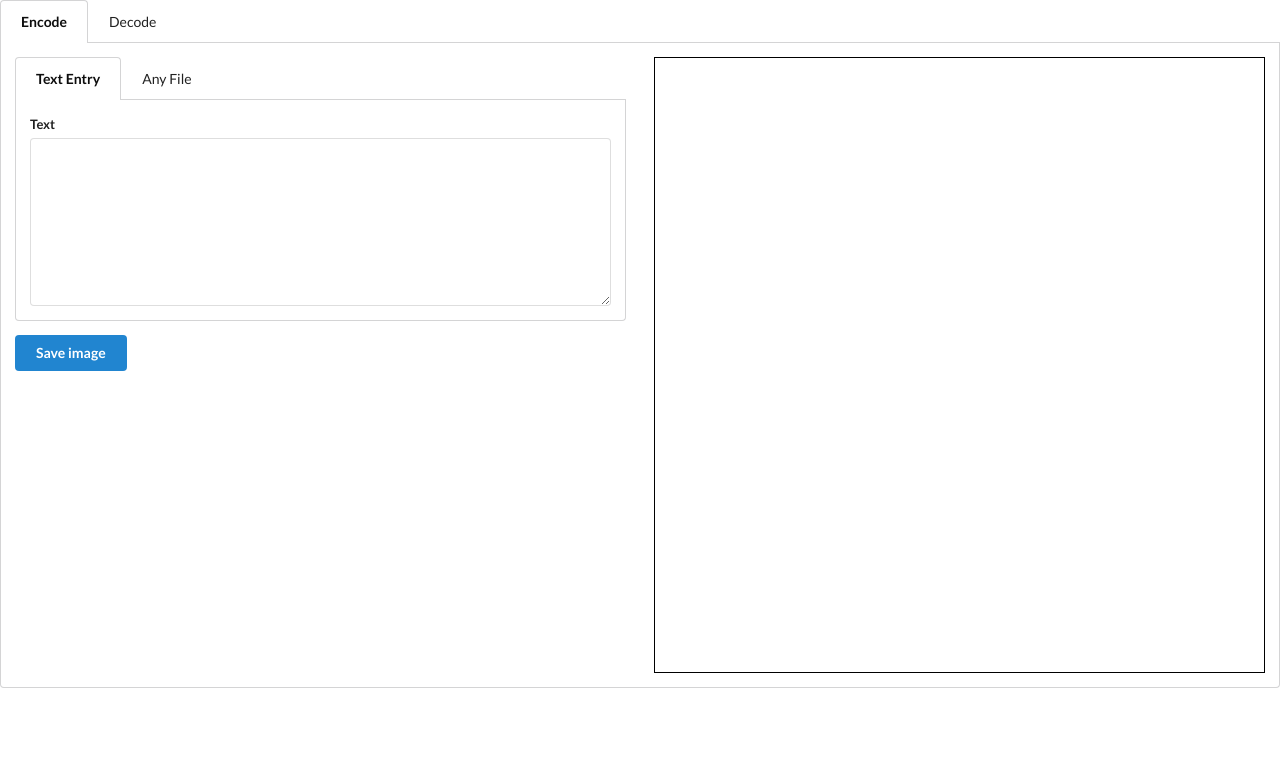
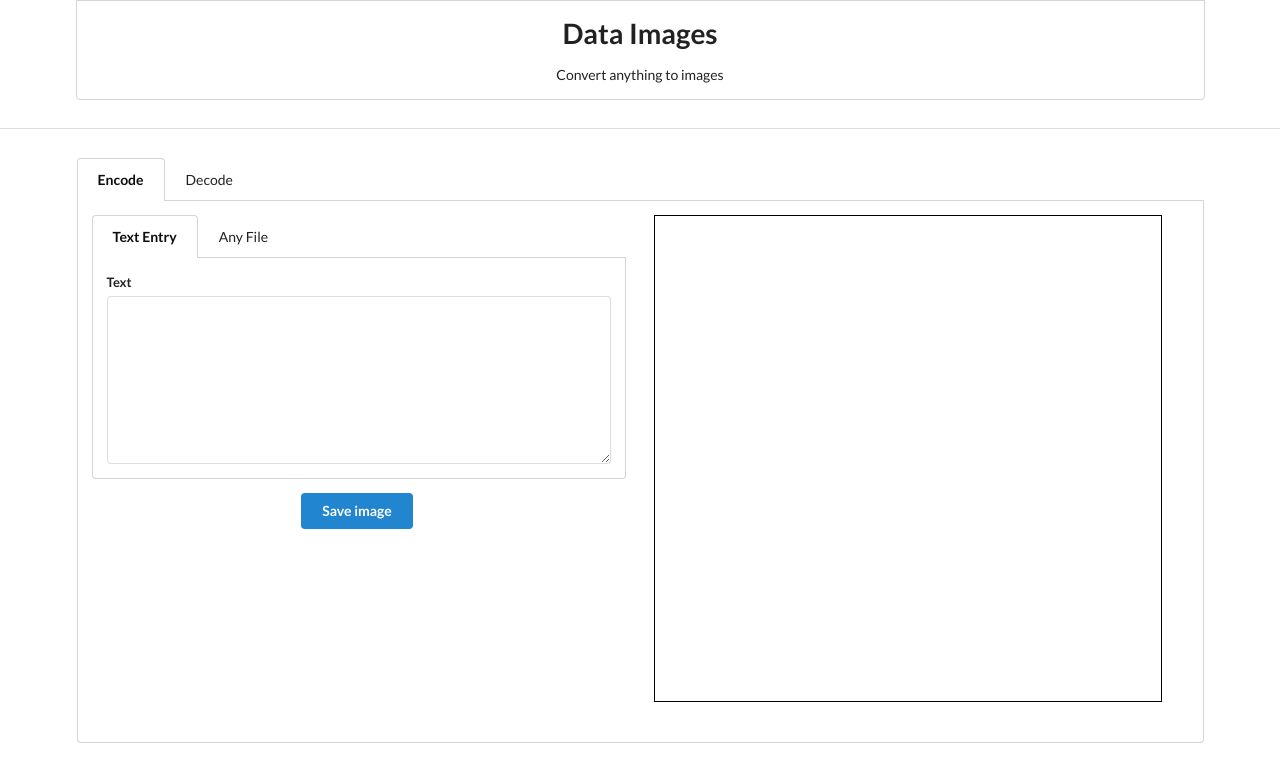
Before and after one commit to Noskcaj19/dataimage, a website with bundled scripts: page src/index.html in a window 1280 px wide. Built offline with nearby package versions, Linux system fonts and the light colour scheme.

Commit message:
Update file structure, improve style

```diff
--- a/src/index.css
+++ b/src/css/index.css
@@ -1,8 +1,8 @@
 canvas {
     border: 1px solid black;
     image-rendering: pixelated;
-    width: 100%;
-    height: 100%;
+    width: 95%;
+    height: 95%;
 }
 
 img {
--- a/src/index.html
+++ b/src/index.html
@@ -20,10 +20,21 @@
     <!-- <link href="https://fonts.googleapis.com/css?family=Inconsolata" rel="stylesheet"> -->
 
     <!-- Custom style -->
-    <link rel="stylesheet" href="index.css" />
+    <link rel="stylesheet" href="css/index.css" />
 </head>
 
 <body>
+    <!-- Header -->
+    <div class="ui center aligned container">
+        <div class="ui bottom attached segment">
+            <h1>Data Images</h1>
+            <p>Convert anything to images</p>
+        </div>
+    </div>
+
+    <div class="ui section divider"></div>
+
+    <div class="ui container">
         <!-- Mode tabs -->
         <div class="ui top attached tabular menu">
             <a class="active item" data-tab="encode">Encode</a>
@@ -58,7 +69,9 @@
                             </div>
                         </form>
                     </div>
+                    <div class="ui center aligned container">
                         <a id="download_link" class="ui primary button" download>Save image</a>
+                    </div>
                 </div>
 
                 <!-- Encoding output -->
@@ -91,12 +104,15 @@
             </div>
             <!-- Decoding output -->
             <form class="ui form">
+                <label>Output</label>
                 <textarea id="decoding_output" readonly=true></textarea>
             </form>
         </div>
 
 
-    <script src="./index.js"></script>
+    </div>
+
+    <script src="./scripts/index.js"></script>
 </body>
 
 </html>
--- a/src/decode.js
+++ b/src/scripts/decode.js
@@ -1,4 +1,4 @@
-import { Image } from "../node_modules/image-js";
+import { Image } from "image-js"
 
 /**
  * Decode a image to a string
@@ -10,8 +10,8 @@ export function decode_image(image) {
 
     // TODO: Add alpha option
     // let text = decoder.decode(image.data.filter((value, index) => {
-    //     return ((index + 1) % 4 != 0);
-    // }));
+    //     return ((index + 1) % 4 != 0)
+    // }))
     let text = decoder.decode(image.data)
 
     return text
--- a/src/index.js
+++ b/src/scripts/index.js
@@ -1,4 +1,4 @@
-import * as actions from './actions';
+import * as actions from './actions'
 
 $(function () {
     $('.menu .item').tab()
```
Also changed, not shown: src/scripts/actions.js (renamed from src/actions.js), src/scripts/encode.js (renamed from src/encode.js). Lines whose indentation alone changed are shown as unchanged.
